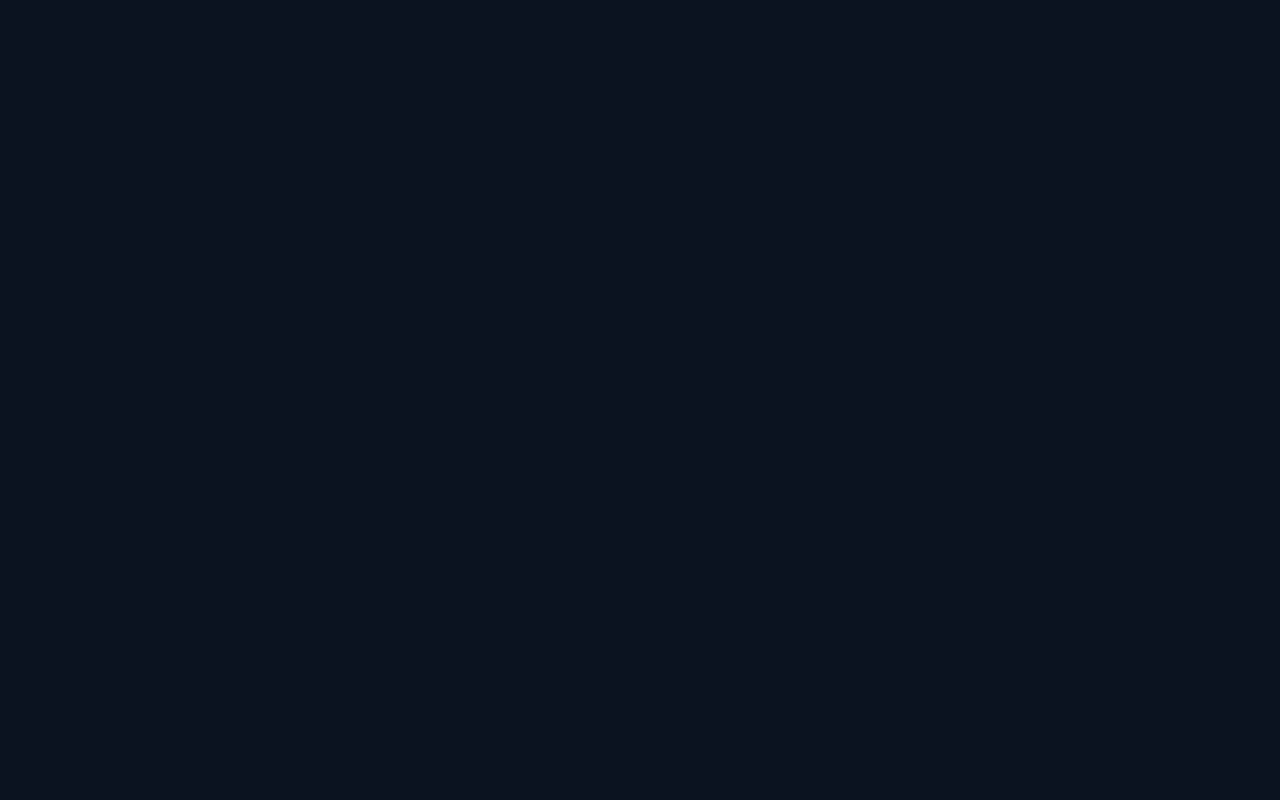
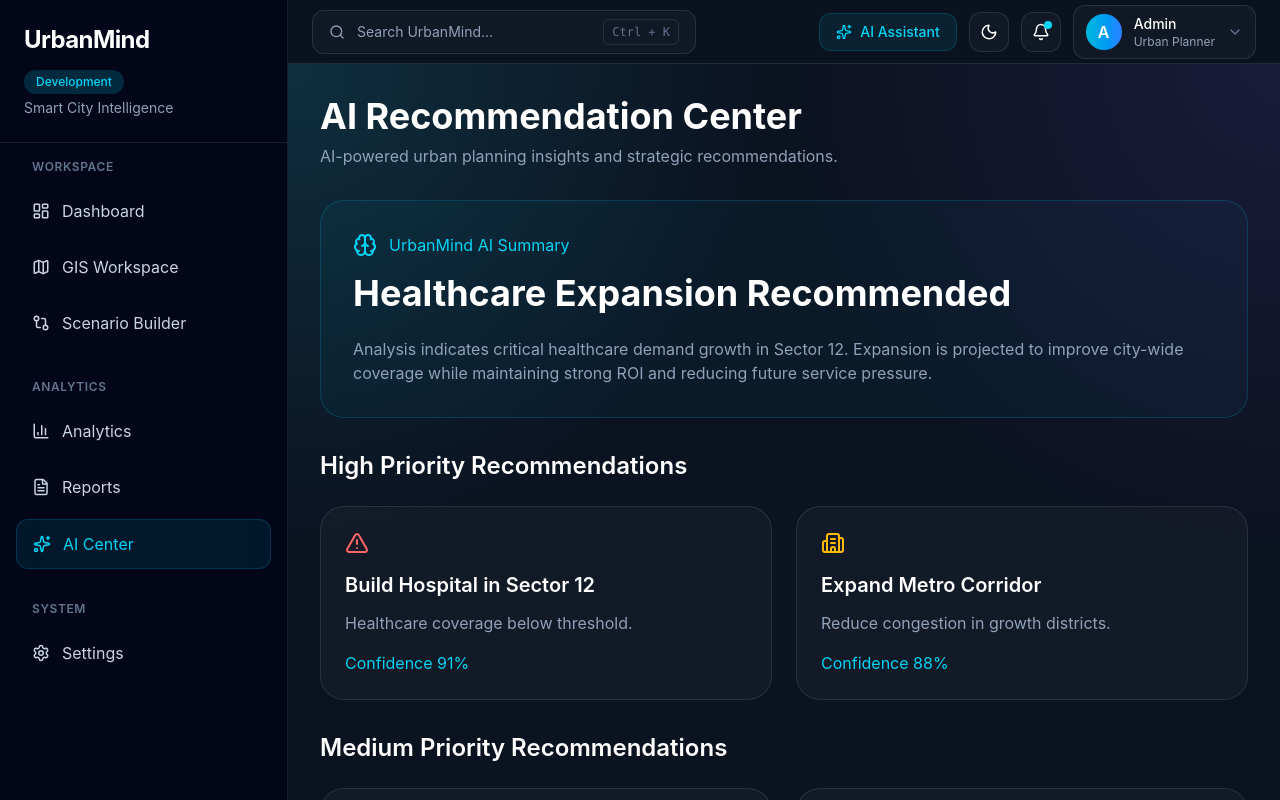
Before and after one commit to Akanksha7Dixit/UrbanMind, a React app in the folder frontend/: page /ai-recommendations in a window 1280 px wide. Before the commit this address had no page. Built offline with nearby package versions, Linux system fonts and the light colour scheme; the HTML template or start-up script is replaced by a standard one.

Commit message:
developed and enhanced ai recommendation section page

```diff
--- a/frontend/src/app/router/AppRouter.jsx
+++ b/frontend/src/app/router/AppRouter.jsx
@@ -10,6 +10,7 @@ import GISWorkspace from "../../features/gis/GISWorkspace";
 import ScenarioBuilder from "../../features/simulation/ScenarioBuilder";
 import AnalyticsPage from "../../features/analytics/AnalyticsPage";
 import ReportsPage from "../../features/reports/ReportsPage";
+import AIRecommendationCenter from "../../features/ai-center/AIRecommendationCenter";
 import SettingsPage from "../../features/settings/SettingsPage";
 
 import AppLayout from "../../components/layouts/AppLayout";
@@ -50,6 +51,11 @@ export default function AppRouter() {
           />
 
           <Route
+            path="/ai-recommendations"
+            element={<AIRecommendationCenter />}
+          />
+
+          <Route
             path="/settings"
             element={<SettingsPage />}
           />
--- a/frontend/src/constants/navigation.js
+++ b/frontend/src/constants/navigation.js
@@ -5,6 +5,7 @@ import {
   BarChart3,
   FileText,
   Settings,
+  Sparkles,
 } from "lucide-react";
 
 export const NAV_GROUPS = [
@@ -42,6 +43,12 @@ export const NAV_GROUPS = [
         path: "/reports",
         icon: FileText,
       },
+
+      {
+  label: "AI Center",
+  path: "/ai-recommendations",
+  icon: Sparkles,
+},
     ],
   },
 
--- a/frontend/src/constants/routes.js
+++ b/frontend/src/constants/routes.js
@@ -11,6 +11,8 @@ export const ROUTES = {
 
   REPORTS: "/reports",
 
+  AI_RECOMMENDATIONS: "/ai-recommendations",
+
   SETTINGS: "/settings",
 
   LOGIN: "/auth/login",
--- /dev/null
+++ b/frontend/src/features/ai-center/AIRecommendationCenter.jsx
@@ -0,0 +1,266 @@
+import {
+  Brain,
+  AlertTriangle,
+  TrendingUp,
+  Building2,
+  ShieldCheck,
+  CheckCircle2,
+} from "lucide-react";
+
+export default function AIRecommendationCenter() {
+  return (
+    <div className="space-y-8 p-8">
+
+      {/* HEADER */}
+
+      <div>
+        <h1 className="text-4xl font-bold">
+          AI Recommendation Center
+        </h1>
+
+        <p className="mt-2 text-slate-400">
+          AI-powered urban planning insights and strategic recommendations.
+        </p>
+      </div>
+
+      {/* AI SUMMARY */}
+
+      <section
+        className="
+          rounded-3xl
+          border border-cyan-500/20
+          bg-cyan-500/5
+          p-8
+        "
+      >
+        <div className="flex items-center gap-3">
+          <Brain className="text-cyan-400" />
+          <p className="text-cyan-400">
+            UrbanMind AI Summary
+          </p>
+        </div>
+
+        <h2 className="mt-4 text-4xl font-bold">
+          Healthcare Expansion Recommended
+        </h2>
+
+        <p className="mt-6 max-w-4xl text-slate-400">
+          Analysis indicates critical healthcare demand
+          growth in Sector 12. Expansion is projected
+          to improve city-wide coverage while maintaining
+          strong ROI and reducing future service pressure.
+        </p>
+      </section>
+
+      {/* HIGH PRIORITY */}
+
+      <section>
+        <h2 className="mb-6 text-2xl font-semibold">
+          High Priority Recommendations
+        </h2>
+
+        <div className="grid gap-6 lg:grid-cols-2">
+
+          <div className="ai-card">
+            <AlertTriangle className="text-red-400" />
+
+            <h3 className="mt-4 text-xl font-semibold">
+              Build Hospital in Sector 12
+            </h3>
+
+            <p className="mt-3 text-slate-400">
+              Healthcare coverage below threshold.
+            </p>
+
+            <span className="mt-4 inline-block text-cyan-400">
+              Confidence 91%
+            </span>
+          </div>
+
+          <div className="ai-card">
+            <Building2 className="text-amber-400" />
+
+            <h3 className="mt-4 text-xl font-semibold">
+              Expand Metro Corridor
+            </h3>
+
+            <p className="mt-3 text-slate-400">
+              Reduce congestion in growth districts.
+            </p>
+
+            <span className="mt-4 inline-block text-cyan-400">
+              Confidence 88%
+            </span>
+          </div>
+
+        </div>
+      </section>
+
+      {/* MEDIUM PRIORITY */}
+
+      <section>
+        <h2 className="mb-6 text-2xl font-semibold">
+          Medium Priority Recommendations
+        </h2>
+
+        <div className="grid gap-6 lg:grid-cols-2">
+
+          <div className="ai-card">
+            <TrendingUp className="text-cyan-400" />
+
+            Green Corridor Development
+          </div>
+
+          <div className="ai-card">
+            <Building2 className="text-cyan-400" />
+
+            Smart Parking Infrastructure
+          </div>
+
+        </div>
+      </section>
+
+      {/* LOW PRIORITY */}
+
+      <section>
+        <h2 className="mb-6 text-2xl font-semibold">
+          Low Priority Recommendations
+        </h2>
+
+        <div className="grid gap-6 lg:grid-cols-2">
+
+          <div className="ai-card">
+            Waterfront Beautification
+          </div>
+
+          <div className="ai-card">
+            Tourism Promotion Zones
+          </div>
+
+        </div>
+      </section>
+
+      {/* IMPACT ANALYSIS */}
+
+      <section>
+        <h2 className="mb-6 text-2xl font-semibold">
+          Impact Analysis
+        </h2>
+
+        <div className="grid gap-6 lg:grid-cols-4">
+
+          <div className="ai-card">
+            <p className="text-slate-400">
+              Coverage
+            </p>
+
+            <h3 className="mt-3 text-4xl font-bold">
+              +14%
+            </h3>
+          </div>
+
+          <div className="ai-card">
+            <p className="text-slate-400">
+              Traffic
+            </p>
+
+            <h3 className="mt-3 text-4xl font-bold">
+              -8%
+            </h3>
+          </div>
+
+          <div className="ai-card">
+            <p className="text-slate-400">
+              AQI
+            </p>
+
+            <h3 className="mt-3 text-4xl font-bold">
+              +6%
+            </h3>
+          </div>
+
+          <div className="ai-card">
+            <p className="text-slate-400">
+              ROI
+            </p>
+
+            <h3 className="mt-3 text-4xl font-bold text-cyan-400">
+              High
+            </h3>
+          </div>
+
+        </div>
+      </section>
+
+      {/* AI REASONING */}
+
+      <section
+        className="
+          rounded-3xl
+          border border-white/10
+          p-8
+        "
+      >
+        <h2 className="text-2xl font-semibold">
+          AI Reasoning
+        </h2>
+
+        <p className="mt-6 text-slate-400 leading-8">
+          Recommendation generated using projected
+          population growth, healthcare demand,
+          accessibility analysis, infrastructure
+          coverage and expected investment return.
+        </p>
+      </section>
+
+      {/* CONFIDENCE MATRIX */}
+
+      <section>
+        <h2 className="mb-6 text-2xl font-semibold">
+          Confidence Matrix
+        </h2>
+
+        <div className="grid gap-6 lg:grid-cols-3">
+
+          <div className="ai-card">
+            <CheckCircle2 className="text-emerald-400" />
+
+            <h3 className="mt-4 font-semibold">
+              Healthcare Expansion
+            </h3>
+
+            <p className="mt-2 text-cyan-400">
+              91%
+            </p>
+          </div>
+
+          <div className="ai-card">
+            <ShieldCheck className="text-cyan-400" />
+
+            <h3 className="mt-4 font-semibold">
+              Metro Expansion
+            </h3>
+
+            <p className="mt-2 text-cyan-400">
+              88%
+            </p>
+          </div>
+
+          <div className="ai-card">
+            <TrendingUp className="text-cyan-400" />
+
+            <h3 className="mt-4 font-semibold">
+              Green Corridor
+            </h3>
+
+            <p className="mt-2 text-cyan-400">
+              79%
+            </p>
+          </div>
+
+        </div>
+      </section>
+
+    </div>
+  );
+}
--- a/frontend/src/index.css
+++ b/frontend/src/index.css
@@ -55,3 +55,11 @@ body {
 .report-btn:hover {
   @apply border-cyan-500/30;
 }
+
+.ai-card {
+  @apply rounded-3xl border border-white/10 bg-white/[0.03] p-6 transition;
+}
+
+.ai-card:hover {
+  @apply border-cyan-500/30;
+}
```
